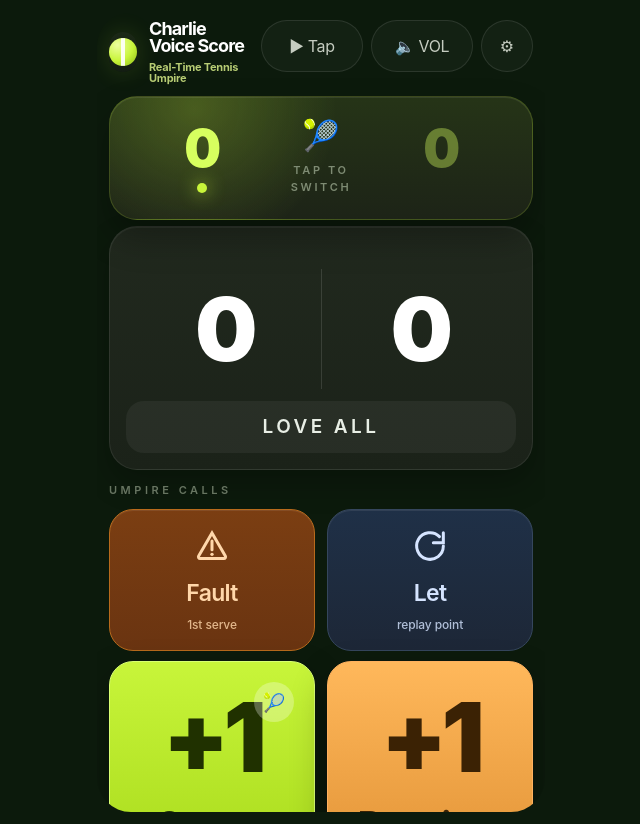
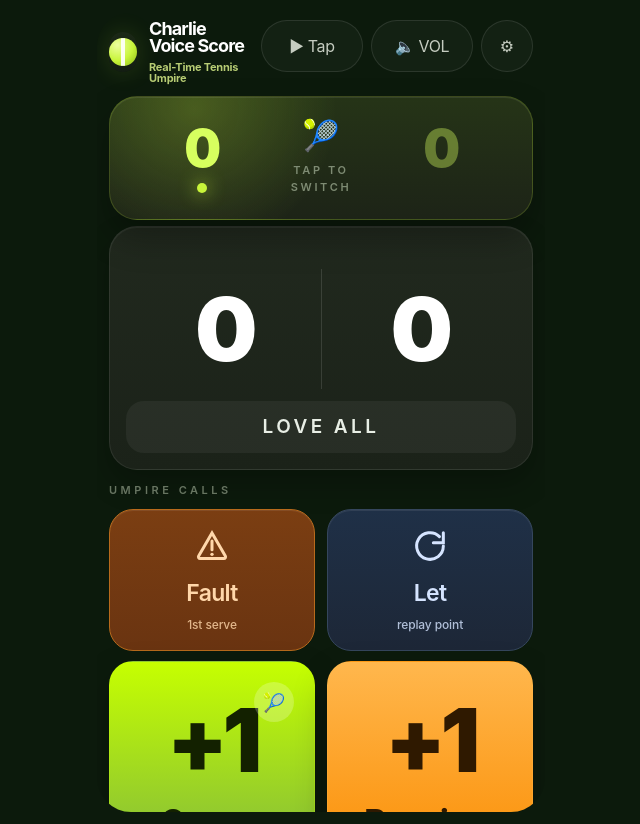
Before and after one commit to charlietabiroku/charlie-voice-score, a React (Vite) app: page / in a window 1280 px wide. Shown: the whole page, without its empty margins (319-959 px from the left). Built offline with nearby package versions, Linux system fonts and the light colour scheme.

Commit message:
Restyle score controls to simple app layout

```diff
--- a/src/components/PointBtn.tsx
+++ b/src/components/PointBtn.tsx
@@ -13,19 +13,19 @@
       type="button"
       whileTap={{ scale: 0.89 }}
       onClick={onClick}
-      className={`relative flex min-h-[154px] flex-col items-center justify-center rounded-[20px] border px-4 py-3 shadow-[0_16px_36px_rgba(0,0,0,0.3)] sm:min-h-[220px] sm:rounded-[24px] sm:px-6 sm:py-6 ${
+      className={`relative flex min-h-[176px] flex-col items-center justify-center rounded-[24px] border px-4 py-4 shadow-[0_16px_36px_rgba(0,0,0,0.24)] sm:min-h-[220px] sm:px-6 sm:py-6 ${
         isServer
-          ? "border-[#D9FF73] bg-[linear-gradient(180deg,#C8F53A_0%,#A7D91A_100%)] text-[#203100] shadow-[0_14px_34px_rgba(200,245,58,0.24)]"
-          : "border-[#FFB15F] bg-[linear-gradient(180deg,#FFB85B_0%,#E09134_100%)] text-[#3B2204]"
+          ? "border-[rgba(198,255,0,0.28)] bg-[linear-gradient(180deg,#C6FF00_0%,#7CB342_100%)] text-[#132100]"
+          : "border-[rgba(255,183,77,0.28)] bg-[linear-gradient(180deg,#FFB74D_0%,#FB8C00_100%)] text-[#2F1900]"
       }`}
     >
       {isServer ? (
-        <span className="absolute right-2.5 top-2.5 flex h-7 w-7 items-center justify-center rounded-full bg-[rgba(255,255,255,0.28)] text-[13px] sm:right-5 sm:top-5 sm:h-10 sm:w-10 sm:text-[18px]">
+        <span className="absolute right-3 top-3 flex h-8 w-8 items-center justify-center rounded-full bg-[rgba(255,255,255,0.22)] text-[14px] sm:right-5 sm:top-5 sm:h-10 sm:w-10 sm:text-[18px]">
           🎾
         </span>
       ) : null}
-      <span className="text-[58px] font-black leading-none tracking-[-0.06em] sm:text-[96px]">+1</span>
-      <span className="mt-0.5 text-[21px] font-semibold tracking-[-0.05em] sm:mt-3 sm:text-[38px]">
+      <span className="text-[62px] font-black leading-none tracking-[-0.06em] sm:text-[88px]">+1</span>
+      <span className="mt-1 text-[22px] font-bold tracking-[-0.05em] sm:mt-3 sm:text-[34px]">
         {isServer ? "Server" : "Receiver"}
       </span>
     </motion.button>
```
